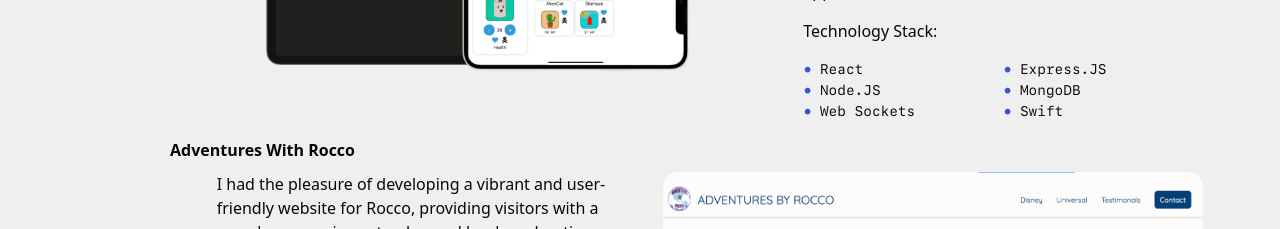
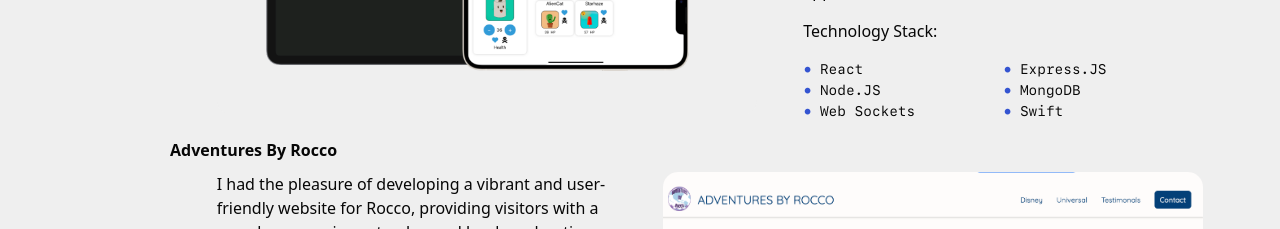
Before and after one commit to Jerryc95/portfolio, a React (Create React App) app: page / in a window 1280 px wide. Shown: the part 1860-2089 px from the top of the page. Built offline with nearby package versions, Linux system fonts and the light colour scheme.

Commit message:
fixed rocco site title

```diff
--- a/src/components/featuredProject.tsx
+++ b/src/components/featuredProject.tsx
@@ -1,7 +1,8 @@
 import React from "react";
 import "./featuredProject.css";
 import NexusGameExample from "./../assets/NexusGameExample.png";
-import AWRExample from "./../assets/AWRHomePage.png";
+// import AWRExample from "./../assets/AWRHomePage.png";
+import AWRExample from "./../assets/AWRHomePage.png"
 
 const FeaturedProject = () => {
   const nexusStack = [
@@ -65,7 +66,7 @@
           target="_blank"
           rel="noopener noreferrer"
         >
-          Adventures With Rocco
+          Adventures By Rocco
         </a>
         <div className="featured-project-details-reverse">
           <div className="featured-project-image-container">
```
